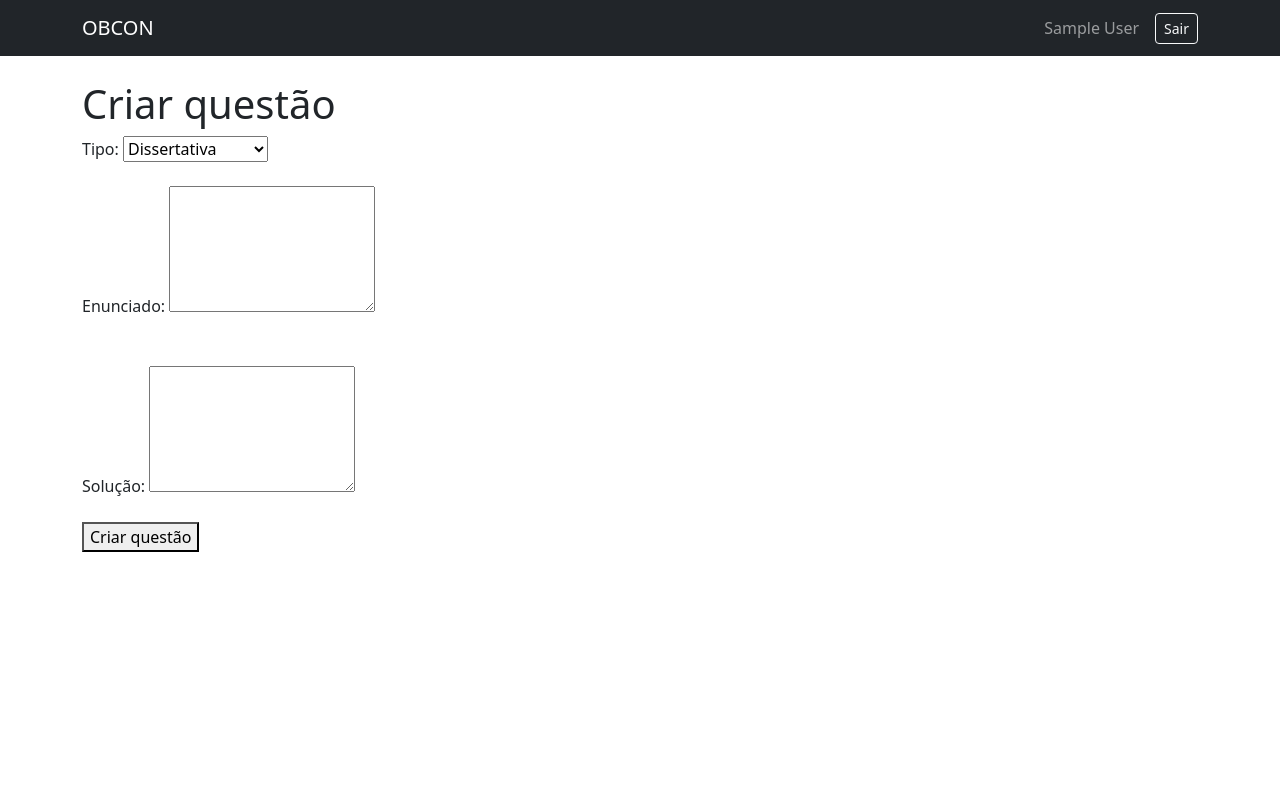
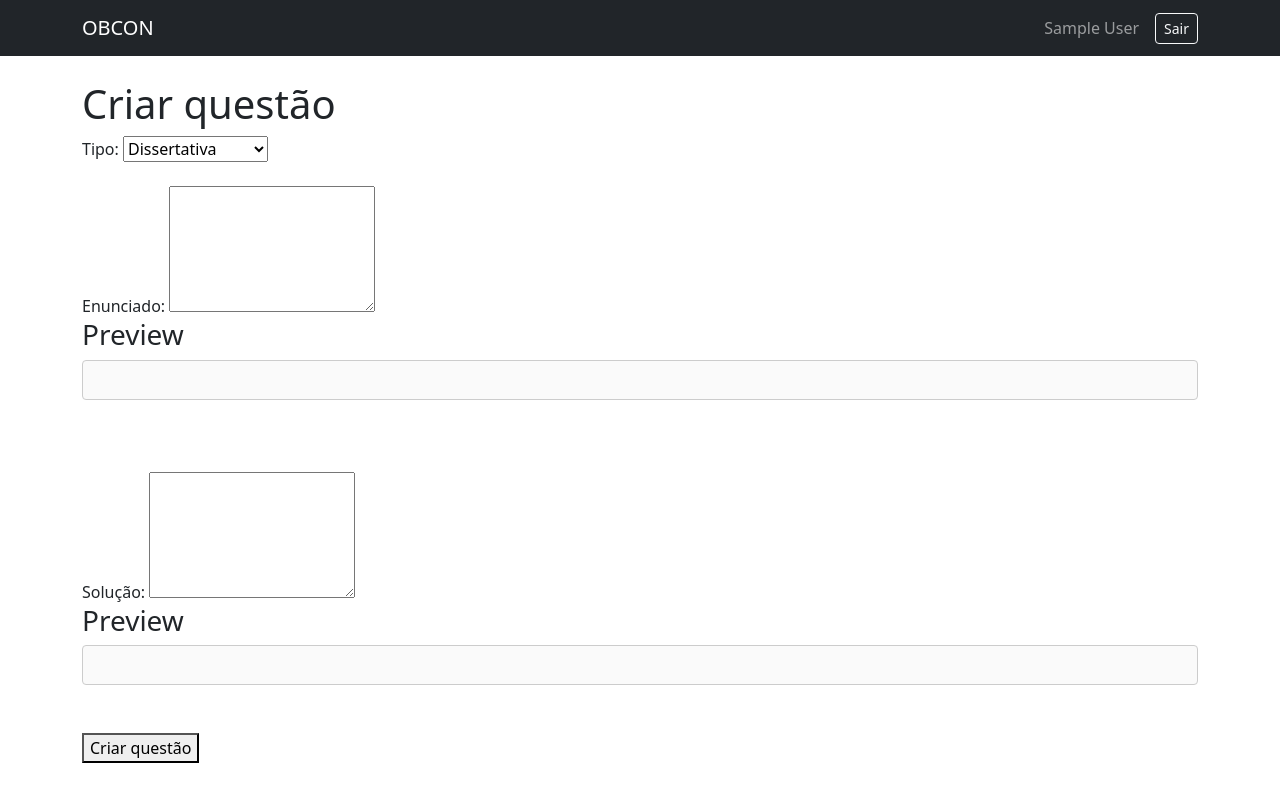
Before and after one commit to GB-Navarro/projeto_final_MAC0350, a Django app: page /adm/questoes/nova/ in a window 1280 px wide. Run offline with Django 5.2, Linux system fonts and the light colour scheme; the visitor is signed in with stand-in values (Sample User, id 1).

Commit message:
add: Implementa preview de LaTeX com KaTeX no formulário de questões

```diff
--- /dev/null
+++ b/static/css/questoes/latex_preview.css
@@ -0,0 +1,11 @@
+.latex-preview {
+    margin-top: 0.5rem;
+    padding: 1rem;
+
+    border: 1px solid #ccc;
+    border-radius: 4px;
+
+    background: #fafafa;
+
+    min-height: 2.5rem;
+}
--- /dev/null
+++ b/static/js/questoes/latex_preview.js
@@ -0,0 +1,40 @@
+function configurarPreview(inputId, previewId) {
+    const input = document.getElementById(inputId);
+    const preview = document.getElementById(previewId);
+
+    if (!input || !preview) {
+        return;
+    }
+
+    function atualizarPreview() {
+        try {
+            katex.render(
+                input.value,
+                preview,
+                {
+                    throwOnError: false,
+                    displayMode: true,
+                },
+            );
+        } catch {
+            preview.textContent = input.value;
+        }
+    }
+
+    input.addEventListener(
+        "input",
+        atualizarPreview,
+    );
+
+    atualizarPreview();
+}
+
+configurarPreview(
+    "enunciado",
+    "preview-enunciado",
+);
+
+configurarPreview(
+    "solucao",
+    "preview-solucao",
+);
--- a/templates/base.html
+++ b/templates/base.html
@@ -14,6 +14,10 @@
   <link
       rel="stylesheet"
       href="{% static 'css/questoes/formulario.css' %}"
+  >
+  <link
+      rel="stylesheet"
+      href="{% static 'css/questoes/latex_preview.css' %}"
   >
   {% endblock %}
 </head>
--- a/templates/questoes/formulario.html
+++ b/templates/questoes/formulario.html
@@ -43,6 +43,13 @@
         rows="5"
     >{{ questao.enunciado|default:"" }}</textarea>
 
+    <h3>Preview</h3>
+
+    <div
+        id="preview-enunciado"
+        class="latex-preview"
+    ></div>
+
     <br><br>
 
     <div
@@ -85,6 +92,13 @@
         rows="5"
     >{{ questao.solucao|default:"" }}</textarea>
 
+    <h3>Preview</h3>
+
+    <div
+        id="preview-solucao"
+        class="latex-preview"
+    ></div>
+
     <br><br>
 
     <button type="submit">
@@ -98,5 +112,6 @@
 </form>
 
 <script src="{% static 'js/questoes/formulario.js' %}"></script>
+<script src="{% static 'js/questoes/latex_preview.js' %}"></script>
 
 {% endblock %}
```
Also changed, not shown: apps/questoes/tests/test_views.py (+44 -0 lines), docs/criterios/F2-6.md (added, +18 -0 lines).
